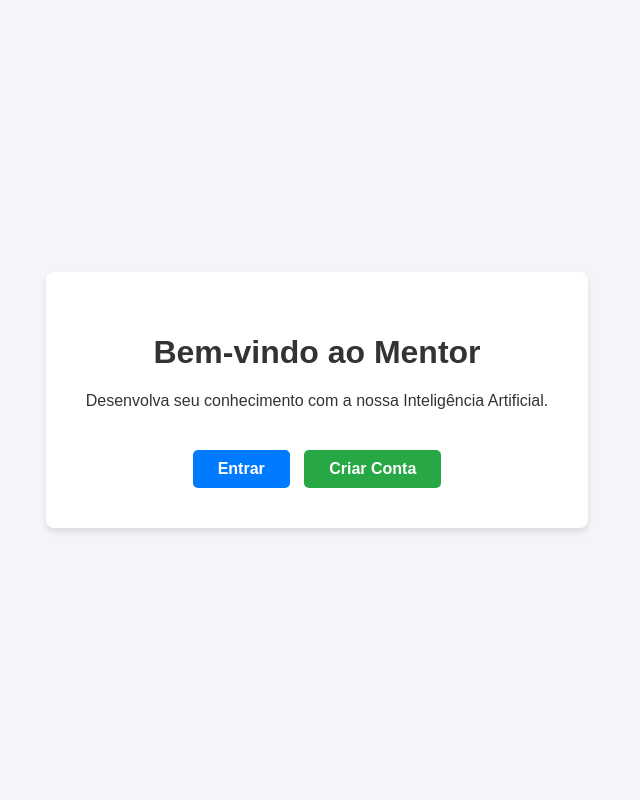
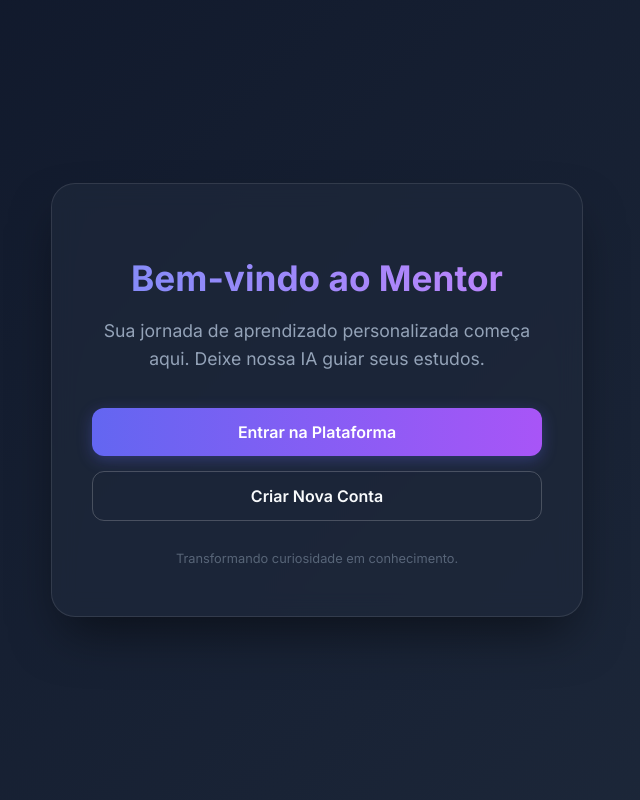
Before and after one commit to MiqueiasGPOliveira/PI2026-01, a Django app: page / in a window 1280 px wide. Shown: the whole page, without its empty margins (323-963 px from the left). Run offline with Django 5.2, Linux system fonts and the light colour scheme.

Commit message:
feat: Cadastro page and landing page style

```diff
--- a/legaproject/templates/landing_page.html
+++ b/legaproject/templates/landing_page.html
@@ -5,39 +5,103 @@
     <meta charset="UTF-8">
     <meta name="viewport" content="width=device-width, initial-scale=1.0">
     <title>Mentor - Trilhas de Aprendizado</title>
+    <!-- Importação da Fonte Inter -->
+    <link href="https://fonts.googleapis.com/css2?family=Inter:wght@400;600;700&display=swap" rel="stylesheet">
     <style>
+        :root {
+            --primary: #6366f1;
+            --secondary: #a855f7;
+            --bg-gradient: linear-gradient(135deg, #0f172a 0%, #1e293b 100%);
+            --text-main: #f8fafc;
+            --text-muted: #94a3b8;
+        }
+
         body {
-            font-family: Arial, sans-serif;
+            font-family: 'Inter', sans-serif;
+            background: var(--bg-gradient);
+            color: var(--text-main);
             display: flex;
             justify-content: center;
             align-items: center;
-            height: 100vh;
+            min-height: 100vh;
             margin: 0;
-            background-color: #f4f4f9;
-            color: #333;
+            text-align: center;
         }
 
         .container {
-            text-align: center;
-            background: #fff;
-            padding: 40px;
-            border-radius: 8px;
-            box-shadow: 0 4px 6px rgba(0, 0, 0, 0.1);
+            background: rgba(30, 41, 59, 0.7);
+            backdrop-filter: blur(12px);
+            border: 1px solid rgba(255, 255, 255, 0.1);
+            padding: 50px 40px;
+            border-radius: 24px;
+            box-shadow: 0 25px 50px -12px rgba(0, 0, 0, 0.5);
+            width: 100%;
+            max-width: 450px;
+            margin: 20px;
+        }
+
+
+        h1 {
+            font-size: 2.2rem;
+            font-weight: 700;
+            margin-bottom: 15px;
+            background: linear-gradient(to right, #818cf8, #c084fc);
+            -webkit-background-clip: text;
+            -webkit-text-fill-color: transparent;
+        }
+
+        p {
+            color: var(--text-muted);
+            line-height: 1.6;
+            margin-bottom: 35px;
+            font-size: 1.1rem;
+        }
+
+        .button-group {
+            display: flex;
+            flex-direction: column;
+            gap: 15px;
         }
 
         .btn {
-            display: inline-block;
-            margin-top: 20px;
-            padding: 10px 25px;
-            background-color: #007BFF;
-            color: #fff;
+            padding: 14px 25px;
             text-decoration: none;
-            border-radius: 5px;
-            font-weight: bold;
+            border-radius: 12px;
+            font-weight: 600;
+            transition: all 0.3s ease;
+            font-size: 1rem;
         }
 
-        .btn:hover {
-            background-color: #0056b3;
+        /* Botão Principal com Gradiente */
+        .btn-primary {
+            background: linear-gradient(to right, var(--primary), var(--secondary));
+            color: white;
+            box-shadow: 0 4px 15px rgba(99, 102, 241, 0.3);
+        }
+
+        .btn-primary:hover {
+            transform: translateY(-2px);
+            opacity: 0.9;
+            box-shadow: 0 6px 20px rgba(99, 102, 241, 0.4);
+        }
+
+        /* Botão Secundário Transparente */
+        .btn-outline {
+            background: transparent;
+            color: var(--text-main);
+            border: 1px solid rgba(255, 255, 255, 0.2);
+        }
+
+        .btn-outline:hover {
+            background: rgba(255, 255, 255, 0.05);
+            border-color: rgba(255, 255, 255, 0.5);
+        }
+
+        /* Rodapé sutil */
+        .footer-text {
+            margin-top: 30px;
+            font-size: 0.8rem;
+            color: rgba(148, 163, 184, 0.5);
         }
     </style>
 </head>
@@ -46,12 +110,15 @@
 
     <div class="container">
         <h1>Bem-vindo ao Mentor</h1>
-        <p>Desenvolva seu conhecimento com a nossa Inteligência Artificial.</p>
+        <p>Sua jornada de aprendizado personalizada começa aqui. Deixe nossa IA guiar seus estudos.</p>
 
-        <!-- Botões de ação para rotas de autenticação do front-end -->
-        <div style="margin-top: 20px;">
-            <a href="{% url 'login_page' %}" class="btn" style="margin-right: 10px;">Entrar</a>
-            <a href="{% url 'cadastro_page' %}" class="btn" style="background-color: #28a745;">Criar Conta</a>
+        <div class="button-group">
+            <a href="{% url 'login_page' %}" class="btn btn-primary">Entrar na Plataforma</a>
+            <a href="{% url 'cadastro_page' %}" class="btn btn-outline">Criar Nova Conta</a>
+        </div>
+
+        <div class="footer-text">
+            Transformando curiosidade em conhecimento.
         </div>
     </div>
 
```
Also changed, not shown: legaproject/templates/cadastro.html (+56 -37 lines).
